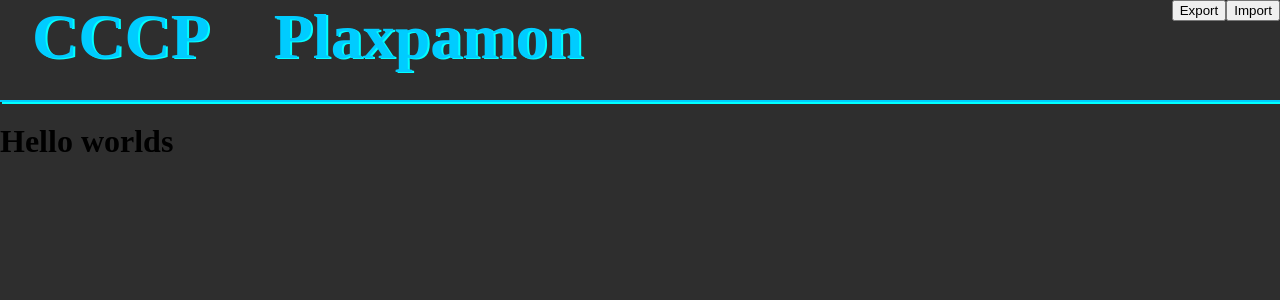
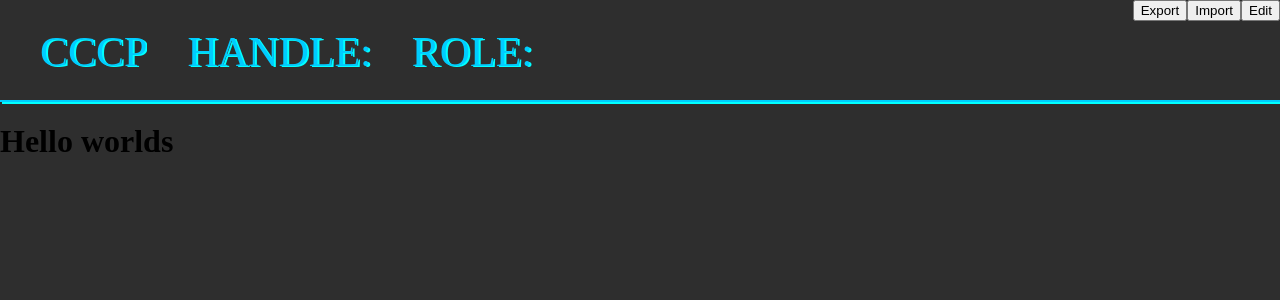
Before and after one commit to Snowcart/cyberpunk-character-console-project, a React app in the folder app/: page / in a window 1280 px wide. Shown: the top 300 px of the page. Built offline with nearby package versions, Linux system fonts and the light colour scheme.

Commit message:
Adding ability to edit

```diff
--- a/app/src/App.tsx
+++ b/app/src/App.tsx
@@ -3,17 +3,12 @@ import styled, { createGlobalStyle } from 'styled-components';
 import Character from './models/character';
 import Title from './title/Title';
 import { useCharacter } from './hooks/useCharacter';
-import { characterContext } from './models/Context/CharacterContext';
+import { characterContext } from './context/CharacterContext';
 
 export default () => <App />;
 
 const App = () => {
 	const character = useCharacter();
-
-	// this is just for testing
-	const { setCharacter } = React.useContext(characterContext);
-	character.character.name = 'Plaxpamon';
-	setCharacter(character.character);
 
 	const GlobalStyle = createGlobalStyle`
 	body {
--- a/app/src/models/Context/CharacterContext.ts
+++ b/app/src/context/CharacterContext.ts
@@ -1,14 +1,18 @@
-import Character from '../character';
+import Character from '../models/character';
 import * as React from 'react';
 
 export interface CharacterContext {
 	character: Character;
 	setCharacter: (character: Character) => void;
+	editable: boolean;
+	toggleEditable: (currentState: boolean) => void;
 }
 
 export const defaultCharacterContext = {
 	character: {} as Character,
-	setCharacter: () => {}
+	setCharacter: () => {},
+	editable: false,
+	toggleEditable: () => {}
 };
 
 export const characterContext = React.createContext<CharacterContext>(defaultCharacterContext);
--- a/app/src/hooks/useCharacter.tsx
+++ b/app/src/hooks/useCharacter.tsx
@@ -1,13 +1,19 @@
 import { useState, useCallback } from 'react';
-import { CharacterContext } from 'src/models/Context/CharacterContext';
-import Character from 'src/models/character';
+import { CharacterContext } from '../context/CharacterContext';
+import Character from '../models/character';
 
 export const useCharacter = (): CharacterContext => {
 	const [character, setCharacterObj] = useState({} as Character);
+	const [editable, setEdit] = useState(false);
 
 	const setCharacter = useCallback((character: Character): void => {
 		setCharacterObj(character);
 	}, []);
 
-	return { character, setCharacter };
+	const toggleEditable = useCallback((currentState: boolean) => {
+		// need to pass in current state to handle how context works.
+		setEdit(!currentState);
+	}, []);
+
+	return { character, setCharacter, editable, toggleEditable };
 };
--- a/app/src/title/Title.tsx
+++ b/app/src/title/Title.tsx
@@ -1,35 +1,41 @@
 import * as React from 'react';
-import { characterContext } from '../models/Context/CharacterContext';
+import { characterContext } from '../context/CharacterContext';
 import styled from 'styled-components';
 
 const Title = () => {
 	const characterCtx = React.useContext(characterContext);
 
-	const TitleBar = styled.div`
-		width: 100%;
-		height: 100px;
-		border-bottom: 2px solid #00ccff;
-		box-shadow: 2px 2px #00ffff;
-	`;
+	const onEditButtonClick = () => {
+		characterCtx.toggleEditable(characterCtx.editable);
+	};
 
-	const Button = styled.button`
-		float: right;
-	`;
+	const onHeadingValueChange = (e: any, name: string) => {
+		characterCtx.setCharacter({ ...characterCtx.character, [name]: e.target.value });
+	};
 
-	const Heading = styled.h1`
-		color: #00ccff;
-		text-shadow: 2px 1px #00ffff;
-		display: inline-block;
-		margin: auto 32px auto;
-		font-size: 64px;
-		height: 100%;
-		vertical-align: middle;
-	`;
+	const fields = (
+		<>
+			<Heading>HANDLE: </Heading>
+			<BoldHeading>{characterCtx.character.name}</BoldHeading>
+			<Heading>ROLE: </Heading>
+			<BoldHeading>{characterCtx.character.role}</BoldHeading>
+		</>
+	);
+
+	const editableFields = (
+		<>
+			<Heading>HANDLE: </Heading>
+			<Input value={characterCtx.character.name} onChange={(e) => onHeadingValueChange(e, 'name')} />
+			<Heading>ROLE: </Heading>
+			<Input value={characterCtx.character.role} onChange={(e) => onHeadingValueChange(e, 'role')} />
+		</>
+	);
 
 	const titleBar = (
 		<TitleBar>
 			<Heading> CCCP </Heading>
-			<Heading>{characterCtx.character.name}</Heading>
+			{characterCtx.editable ? editableFields : fields}
+			<Button onClick={() => onEditButtonClick()}>{characterCtx.editable ? 'Finish' : 'Edit'}</Button>
 			<Button>Import</Button>
 			<Button>Export</Button>
 		</TitleBar>
@@ -39,3 +45,45 @@ const Title = () => {
 };
 
 export default Title;
+
+const TitleBar = styled.div`
+	width: 100%;
+	height: 100px;
+	border-bottom: 2px solid #00ccff;
+	box-shadow: 2px 2px #00ffff;
+`;
+
+const Button = styled.button`
+	float: right;
+	cursor: pointer;
+`;
+
+const Heading = styled.h1`
+	color: #00ccff;
+	text-shadow: 2px 1px #00ffff;
+	display: inline-block;
+	margin-left: 40px;
+	height: 100%;
+	vertical-align: middle;
+	font-size: 42px;
+	font-weight: normal;
+	max-width: 25%;
+	white-space: nowrap;
+	overflow: hidden;
+	text-overflow: ellipsis;
+`;
+
+const BoldHeading = styled(Heading)`
+	font-weight: bold;
+	margin-left: 0;
+`;
+
+const Input = styled.input`
+	width: auto;
+	max-width: 25%;
+	font-size: 42px;
+	background-color: #2e2e2e;
+	border-color: #00ffff;
+	margin: auto;
+	color: #00ccff;
+`;
```
